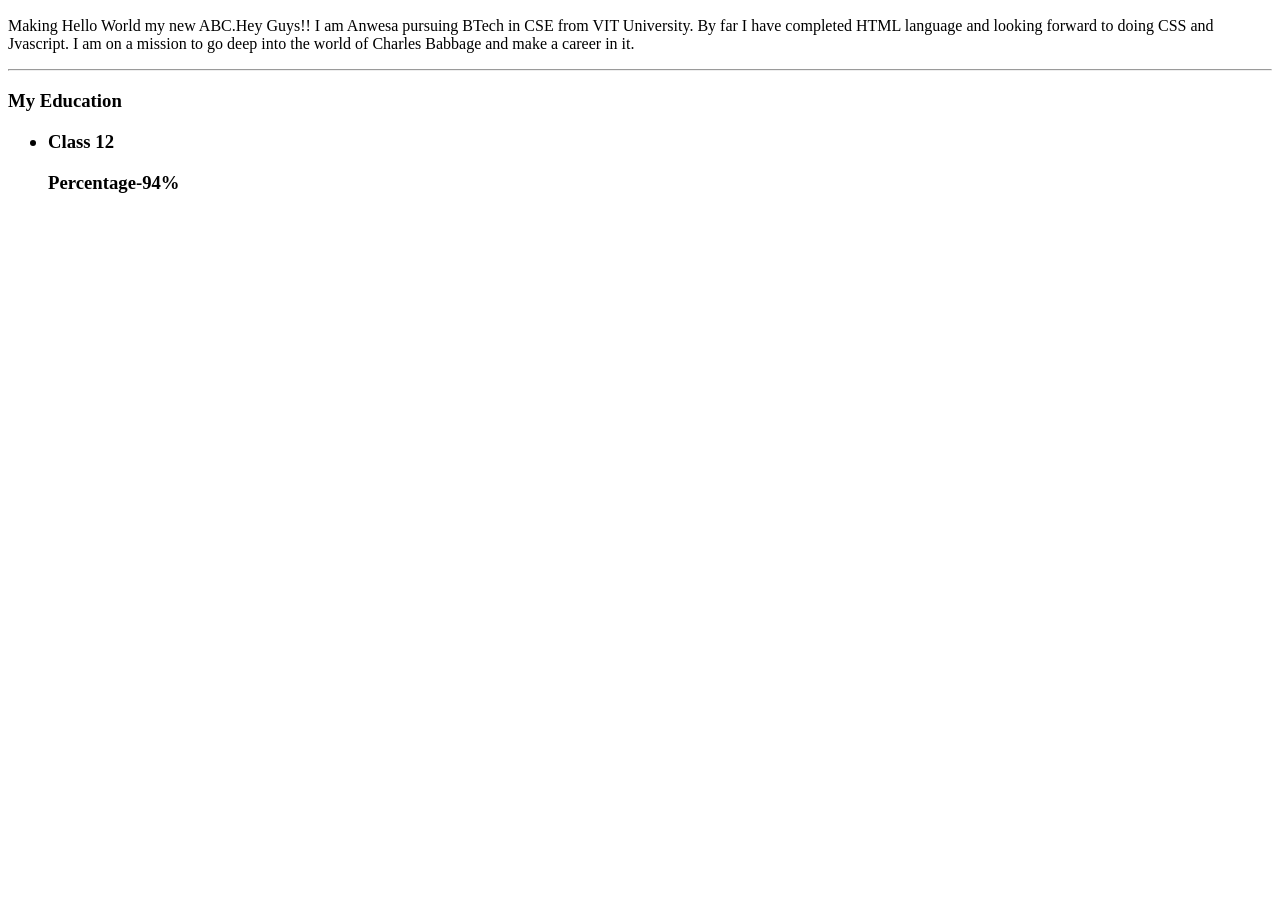
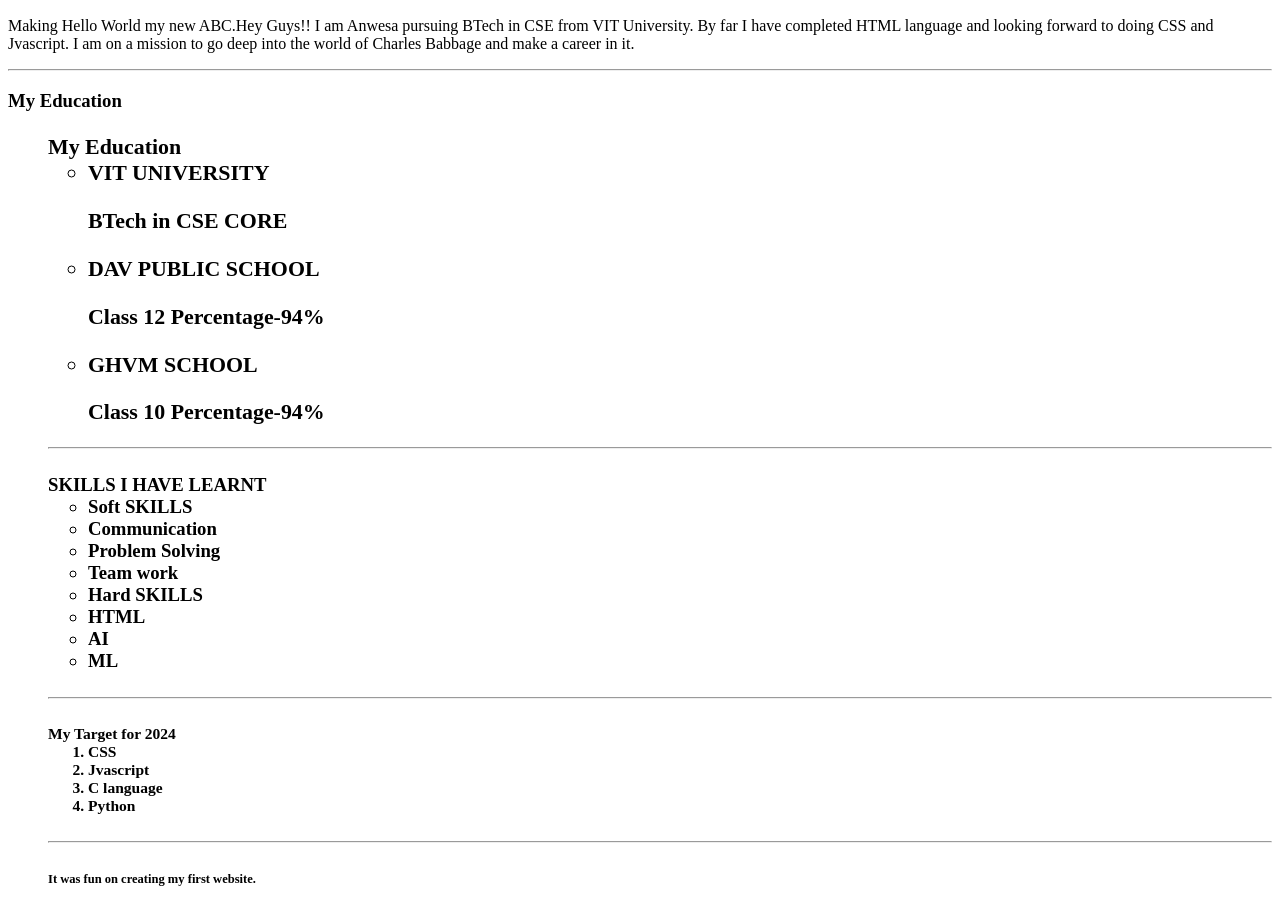
Before and after one commit to anwesa-techlearner/Anwesa-first-website, a plain HTML site: page index.html in a window 1280 px wide. Shown: the part 400-1316 px from the top of the page. Before the commit the page ends 800 px from the top, so only its background shows below. Drawn offline with Linux system fonts and the light colour scheme.

Commit message:
Update index.html

```diff
--- a/index.html
+++ b/index.html
@@ -13,11 +13,46 @@
     <hr/>
     <h3>My Education
         <ul>
-            <li>Class 12
-                <p>Percentage-94%</p>
+            <h3>My Education
+        <ul>
+            <li>VIT UNIVERSITY
+                <p>BTech in CSE CORE</p>
+            </li>
+            <li>DAV PUBLIC SCHOOL
+                <p>Class 12 Percentage-94%</p>
+            </li>
+            <li>GHVM SCHOOL
+                <p>Class 10 Percentage-94%</p>
             </li>
 
         </ul>
     </h3>
+    <hr/>
+    <h4>SKILLS I HAVE LEARNT
+        <ul>
+            <li>Soft SKILLS
+                <li>Communication</li>
+                <li>Problem Solving</li>
+                <li>Team work</li>
+            </li>
+            <li>Hard SKILLS
+                <li>HTML</li>
+                <li>AI</li>
+                <li>ML</li>
+            </li>
+        </ul>
+    </h4>
+    <hr/>
+    <h5>My Target for 2024
+        <ol>
+            <li>CSS</li>
+            <li>Jvascript</li>
+            <li>C language</li>
+            <li>Python</li>
+        </ol>
+    </h5>
+    <hr/>
+    <h6>It was fun on creating my first website.</h6>
+    </h3>
 </body>
 </html>
```
